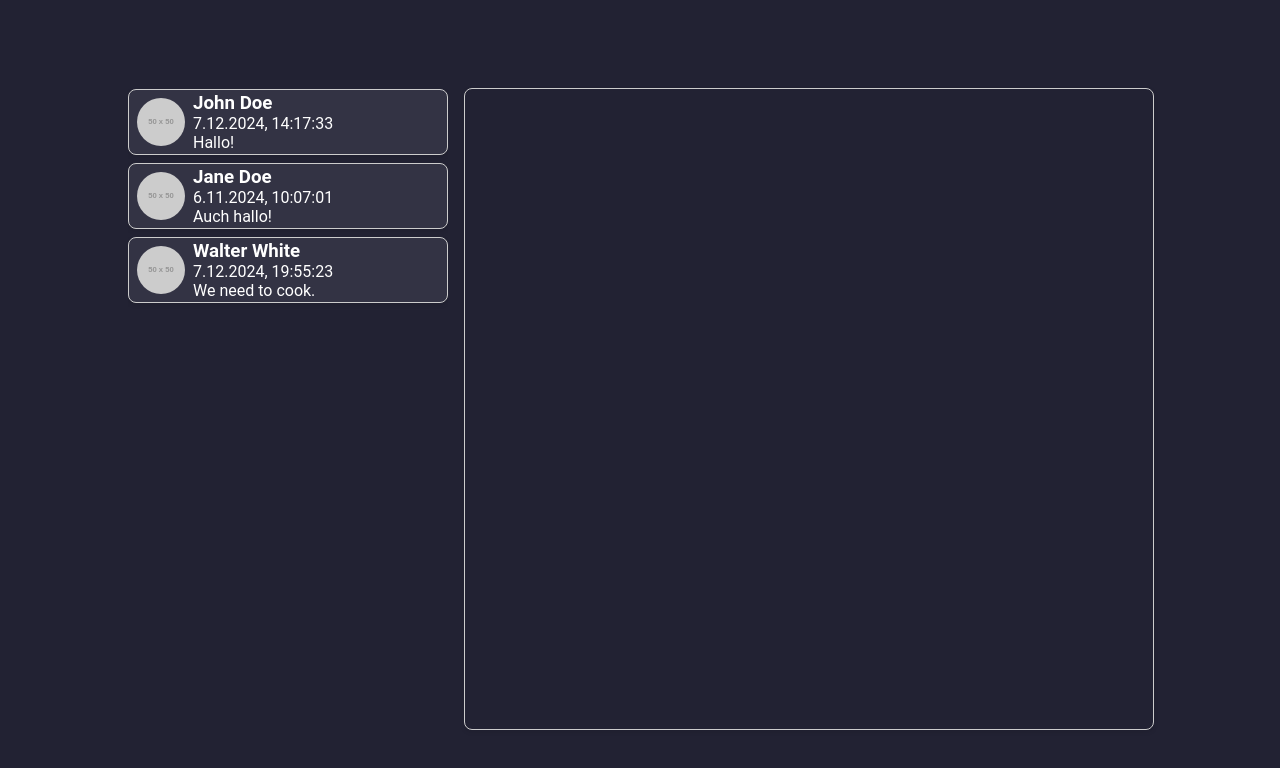
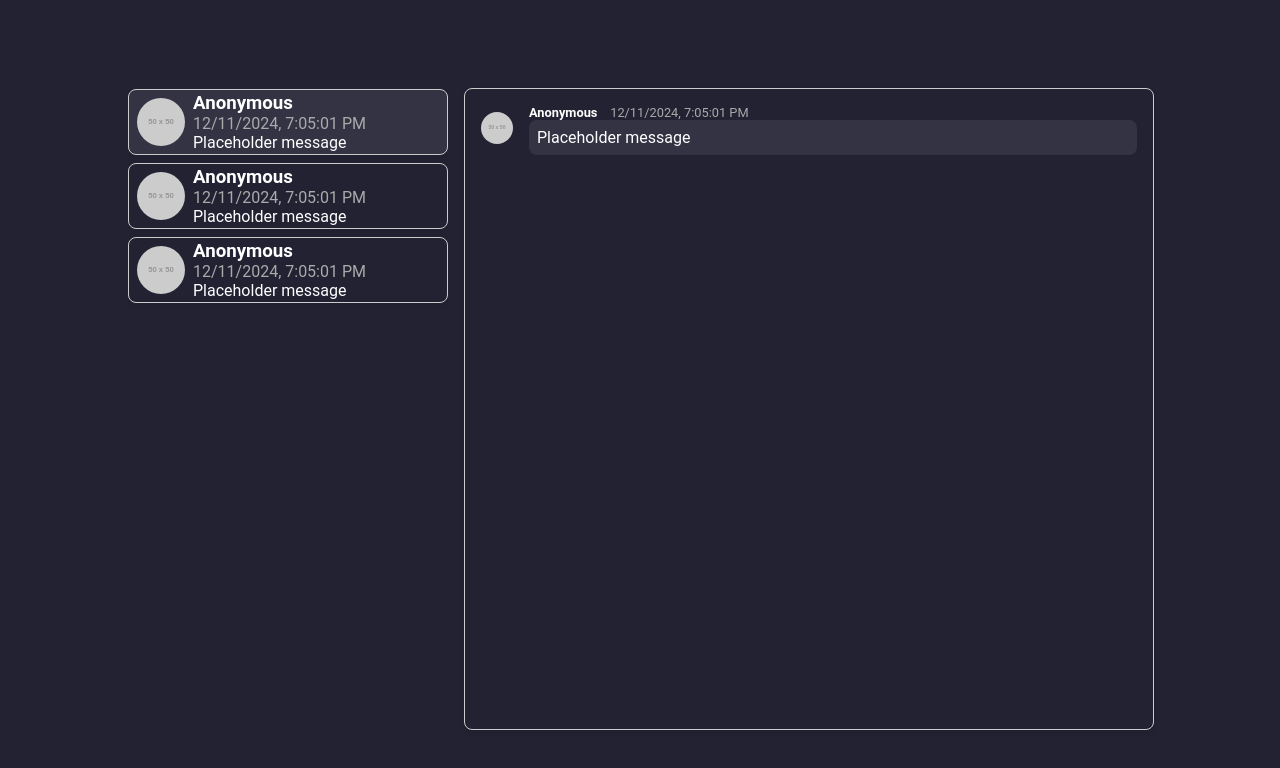
Before and after one commit to Trxtxn718/Verteilte-Systeme-Chatapp, an Angular app in the folder client/: page / in a window 1280 px wide. Shown: the top 768 px of the page. Built offline with nearby package versions, Linux system fonts and the light colour scheme.

Commit message:
Added: Message component Changed: User and message now according to db

```diff
--- a/client/src/_variables.scss
+++ b/client/src/_variables.scss
@@ -8,3 +8,4 @@ $background-color-light: #333344;
 $font-family: 'Roboto', sans-serif;
 $font-size: 16px;
 $font-color: #ffffff;
+$font-secondary-color: #aaaaaa;
--- a/client/src/app/chat-list-item/chat-list-item.component.html
+++ b/client/src/app/chat-list-item/chat-list-item.component.html
@@ -1,14 +1,14 @@
-<li class="chat-list-item horizontal-split bordered" (click)="clicked()">
+<li class="chat-list-item horizontal-split bordered" [ngClass]="{'selected' : selected == 'true'}" (click)="clicked()">
     <div class="left">
-        <img src="https://via.placeholder.com/50" alt="profile-pic">
+        <img src="https://via.placeholder.com/50" alt="profile-pic"> <!--TODO: Replace with user profile picture -->
     </div>
     <div class="right">
         <div class="top">
-            <h3>{{name}}</h3>
-            <div>{{lastMessageTime}}</div>
+            <h3>{{user.username}}</h3>
+            <div>{{lastMessage.time}}</div>
         </div>
-        <div class="bottom">
-            <div>{{lastMessage}}</div>
+        <div class="content bottom">
+            {{lastMessage.message}}
         </div>
     </div>
 </li>
--- a/client/src/app/chat-list-item/chat-list-item.component.scss
+++ b/client/src/app/chat-list-item/chat-list-item.component.scss
@@ -1,7 +1,10 @@
 @import "../../variables";
 
 .chat-list-item{
-    background-color: $background-color-light;
+    &.selected{
+        background-color: $background-color-light;
+    }
+
     margin-bottom: 0.5em;
     cursor: pointer;
 
@@ -21,4 +24,14 @@
     h3{
         margin: 0;
     }
+
+    .content{
+        overflow: hidden;
+        white-space: nowrap;
+        text-overflow: ellipsis;
+    }
+
+    .top >div{
+        color: $font-secondary-color;
+    }
 }
--- a/client/src/app/chat-list-item/chat-list-item.component.ts
+++ b/client/src/app/chat-list-item/chat-list-item.component.ts
@@ -1,29 +1,28 @@
+import { NgClass } from '@angular/common';
 import { Component, Input } from '@angular/core';
 
 @Component({
   selector: 'app-chat-list-item',
   standalone: true,
-  imports: [],
+  imports: [NgClass],
   templateUrl: './chat-list-item.component.html',
   styleUrl: './chat-list-item.component.scss'
 })
 export class ChatListItemComponent {
-  @Input() name?: string;
-  @Input() lastMessage?: string;
-  @Input() lastMessageTime?: string;
+  @Input() user?: any;
+  @Input() lastMessage?: any;
+  @Input() selected?: string;
 
   constructor() {
-    if (!this.name) {
-      this.name = '';
+    if (!this.user) {
+      this.user = {username: 'Anonymous', avatar: 'https://www.gravatar.com/avatar/'};
     }
     if (!this.lastMessage) {
-      this.lastMessage = '';
+      this.lastMessage = {time: new Date().toLocaleString(), message: 'Placeholder message'};
     }
-    if (!this.lastMessageTime) {
-      this.lastMessageTime = '0.0.0, 00:00';
+    if (!this.selected || this.selected !== 'true') {
+      this.selected = 'false';
     }
-
-    console.log('ChatListItemComponent created');
   }
 
   clicked() {
--- a/client/src/app/chat-list/chat-list.component.html
+++ b/client/src/app/chat-list/chat-list.component.html
@@ -1,7 +1,7 @@
 <div id="chat-list" class="">
     <ul>
-        <app-chat-list-item name="John Doe" lastMessageTime="7.12.2024, 14:17:33" lastMessage="Hallo!"></app-chat-list-item>
-        <app-chat-list-item name="Jane Doe" lastMessageTime="6.11.2024, 10:07:01" lastMessage="Auch hallo!"></app-chat-list-item>
-        <app-chat-list-item name="Walter White" lastMessageTime="7.12.2024, 19:55:23" lastMessage="We need to cook."></app-chat-list-item>
+        <app-chat-list-item selected="true"></app-chat-list-item>
+        <app-chat-list-item></app-chat-list-item>
+        <app-chat-list-item></app-chat-list-item>
     </ul>
 </div>
--- /dev/null
+++ b/client/src/app/chat-message/chat-message.component.html
@@ -0,0 +1,20 @@
+<div class="chat-message">
+    <div class="horizontal-split">
+    <div class="avatar left">
+        <img src="https://via.placeholder.com/50" alt="profile-pic">
+    </div>
+    <div class="content right">
+        <div class="horizontal-split">
+            <div class="username left">
+                {{ user.username }}
+                </div>
+            <div class="time right">
+                {{ message.time }}
+            </div>
+        </div>
+        <div class="text">
+        {{ message.message }}
+        </div>
+    </div>
+</div>
+</div>
--- /dev/null
+++ b/client/src/app/chat-message/chat-message.component.scss
@@ -0,0 +1,29 @@
+@import "../../variables";
+
+.chat-message {
+    margin: 1em;
+
+    img {
+        width: 2em;
+        height: 2em;
+        border-radius: 50%;
+    }
+
+    .right {
+        margin-left: 1em;
+        .username{
+            font-weight: bold;
+            font-size: 0.8em;
+        }
+        .time {
+            font-size: 0.8em;
+            color: $font-secondary-color;
+        }
+
+        .text {
+            padding: 0.5em;
+            border-radius: 0.5em;
+            background-color: $background-color-light;
+        }
+    }
+}
--- /dev/null
+++ b/client/src/app/chat-message/chat-message.component.ts
@@ -0,0 +1,24 @@
+import { Component, Input } from '@angular/core';
+
+@Component({
+  selector: 'app-chat-message',
+  standalone: true,
+  imports: [],
+  templateUrl: './chat-message.component.html',
+  styleUrl: './chat-message.component.scss'
+})
+export class ChatMessageComponent {
+  @Input() user?: any;
+  @Input() message?: any;
+
+  constructor() {
+
+    if (!this.user) {
+      this.user = {username: 'Anonymous', avatar: 'https://www.gravatar.com/avatar/'};
+    }
+
+    if (!this.message) {
+      this.message = {time: new Date().toLocaleString(), message: 'Placeholder message'};
+    }
+  }
+}
--- a/client/src/app/chat/chat.component.html
+++ b/client/src/app/chat/chat.component.html
@@ -1,3 +1,3 @@
 <div id="chat" class="bordered">
-
+    <app-chat-message></app-chat-message>
 </div>
--- a/client/src/app/chat/chat.component.ts
+++ b/client/src/app/chat/chat.component.ts
@@ -1,9 +1,10 @@
 import { Component } from '@angular/core';
+import { ChatMessageComponent } from '../chat-message/chat-message.component';
 
 @Component({
   selector: 'app-chat',
   standalone: true,
-  imports: [],
+  imports: [ChatMessageComponent],
   templateUrl: './chat.component.html',
   styleUrl: './chat.component.scss'
 })
--- a/client/src/styles.scss
+++ b/client/src/styles.scss
@@ -40,7 +40,8 @@ a:visited {
 
     .right {
         height: 100%;
-        flex: 1
+        flex: 1;
+        min-width: 0;
     }
 }
 
```
Also changed, not shown: 1 other file (tests, documents, lock files or other folders).
